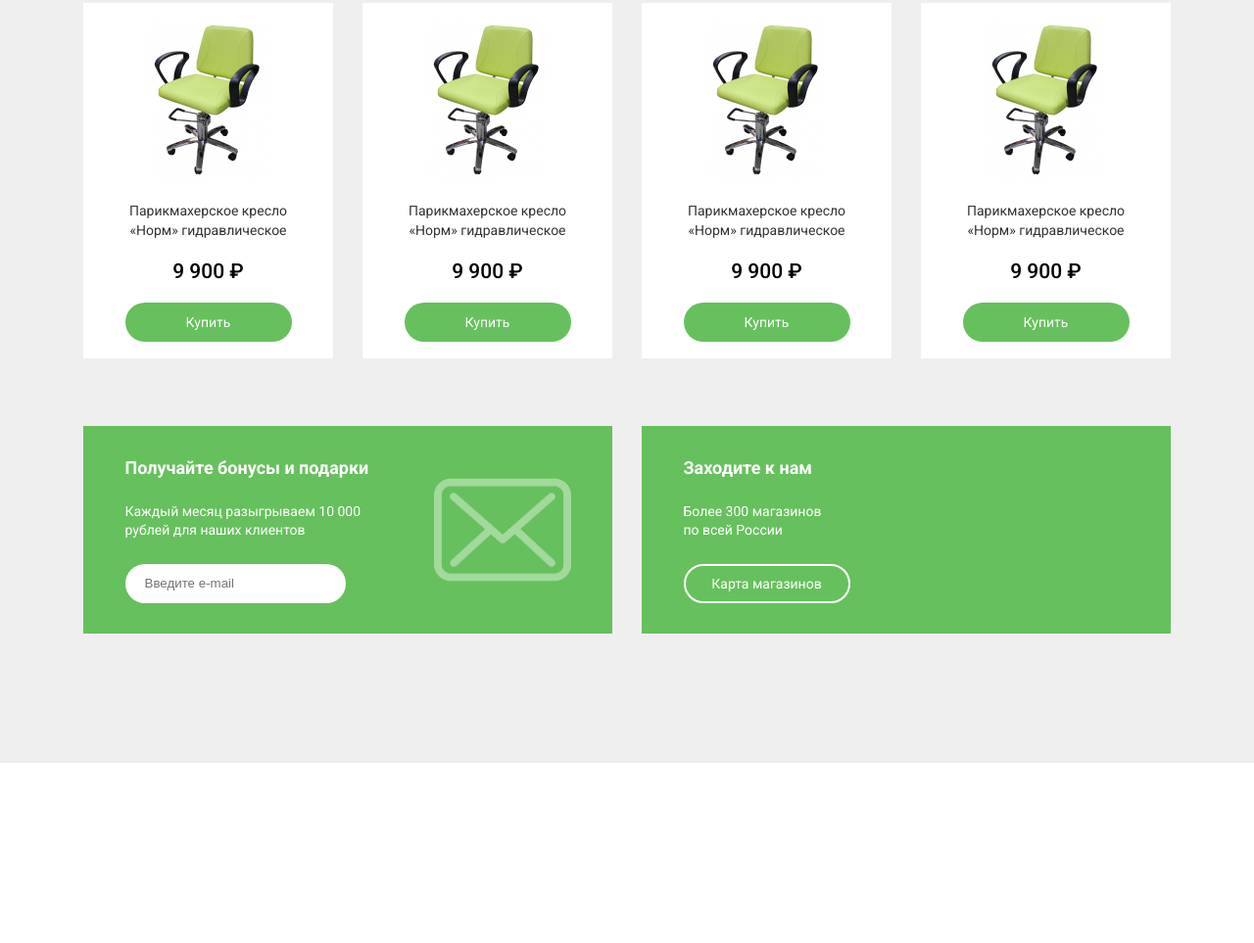
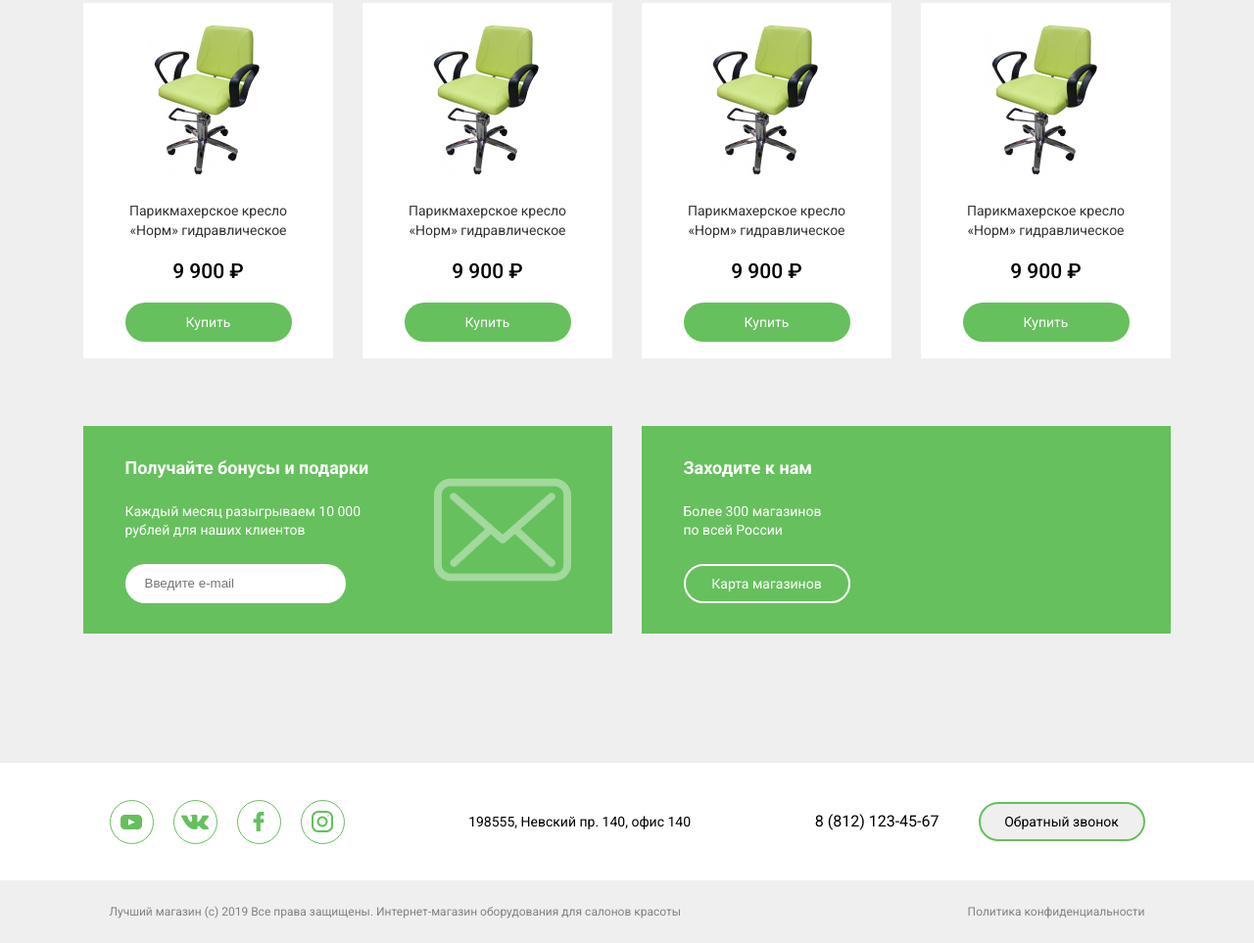
Before and after one commit to rleydev/beauty-shop-web, a plain HTML site: page index.html in a window 1280 px wide. Shown: the part 1028-1991 px from the top of the page at 98% size. Before the commit the page ends 1807 px from the top, so only its background shows below. Drawn offline with Linux system fonts and the light colour scheme.

Commit message:
feat: done home desktop

```diff
--- a/index.html
+++ b/index.html
@@ -124,5 +124,45 @@
             </article>
         </section>
     </main>
+    <footer>
+        <article class="footer-contact-container">
+            <div class="footer-contact-container__smedia-container">
+                <a class="footer-contact-container__smedia-container__circle">
+                    <img src="./assets/footer-youtube.png">
+                </a>
+                <a class="footer-contact-container__smedia-container__circle">
+                    <img src="./assets/footer-vk.png">
+                </a>
+                <a class="footer-contact-container__smedia-container__circle">
+                    <img src="./assets/footer-facebook.png">
+                </a>
+                <a class="footer-contact-container__smedia-container__circle">
+                    <img src="./assets/footer-instagram.png">
+                </a>
+            </div>
+            <p class="footer-contact-container__adress">
+                198555, Невский пр. 140, офис 140
+            </p>
+            <div class="footer-contact-container__contact">
+                <p>
+                    8 (812) 123-45-67
+                </p>
+                <button>
+                    Обратный звонок
+                </button>
+            </div>
+        </article>
+        <div class="footer-container">
+            <div class="footer-container__text">
+                <p>
+                    Лучший магазин (c) 2019 Все права защищены.
+                    Интернет-магазин оборудования для салонов красоты
+                </p>
+                <p>
+                    Политика конфиденциальности
+                </p>
+            </div>
+        </div>
+    </footer>
 </body>
 </html>
--- /dev/null
+++ b/styles/_footer.scss
@@ -0,0 +1,108 @@
+footer {
+    display: flex;
+    flex-direction: column;
+    justify-content: center;
+    align-items: center;
+    height: 184px;
+}
+
+.footer-container {
+    width: 100%;
+    height: 64px;
+    display: flex;
+    flex-direction: row;
+    align-items: center;
+    justify-content: center;
+    background-color: rgba(239, 239, 239, 1);
+
+    &__text {
+        width: 1057px;
+        display: flex;
+        flex-direction: row;
+        justify-content: space-between;
+        align-items: center;
+
+        p {
+            font-family: 'Roboto', sans-serif;
+            font-weight: 400;
+            font-size: 12px;
+            line-height: 14px;
+            color: rgba(130, 130, 130, 1);
+
+            &:last-of-type {
+                text-align: right;
+            }
+        }
+
+
+    }
+
+
+
+}
+
+.footer-contact-container {
+
+    display: flex;
+    flex-direction: row;
+    justify-content: space-between;
+    align-items: center;
+    width: 1057px;
+    height: 120px;
+
+    &__adress {
+        font-family: 'Roboto', sans-serif;
+        font-weight: 400;
+        font-size: 14px;
+        line-height: 16px;
+        color: black;
+        width: 227px;
+    }
+
+    &__contact {
+        display: flex;
+        flex-direction: row;
+        justify-content: center;
+        gap: 40px;
+        align-items: center;
+
+        p {
+            font-family: 'Roboto', sans-serif;
+            font-weight: 400;
+            font-size: 16px;
+            line-height: 18px;
+            color: black;
+        }
+
+        button {
+            width: 170px;
+            height: 40px;
+            border-radius: 40px;
+            border-color: rgba(102, 192, 93, 1);
+            border-style: solid;
+
+            font-family: 'Roboto', sans-serif;
+            font-weight: 400;
+            font-size: 14px;
+            line-height: 16px;
+        }
+    }
+
+    &__smedia-container {
+        display: flex;
+        flex-direction: row;
+        justify-content: space-between;
+        align-items: center;
+        gap: 20px;
+
+        &__circle {
+            width: 45px;
+            height: 45px;
+            border-radius: 50%;
+            border: 1px solid rgba(102, 192, 93, 1);
+            display: flex;
+            justify-content: center;
+            align-items: center;
+        }
+    }
+}
--- a/styles/style.scss
+++ b/styles/style.scss
@@ -3,3 +3,4 @@
 @use 'nav-main';
 @use 'super-chair-section';
 @use 'special-offers-section.scss';
+@use 'footer';
```
Also changed, not shown: assets/footer-facebook.png (added), assets/footer-instagram.png (added), assets/footer-vk.png (added), assets/footer-youtube.png (added), styles/style.css, 1 other file.
